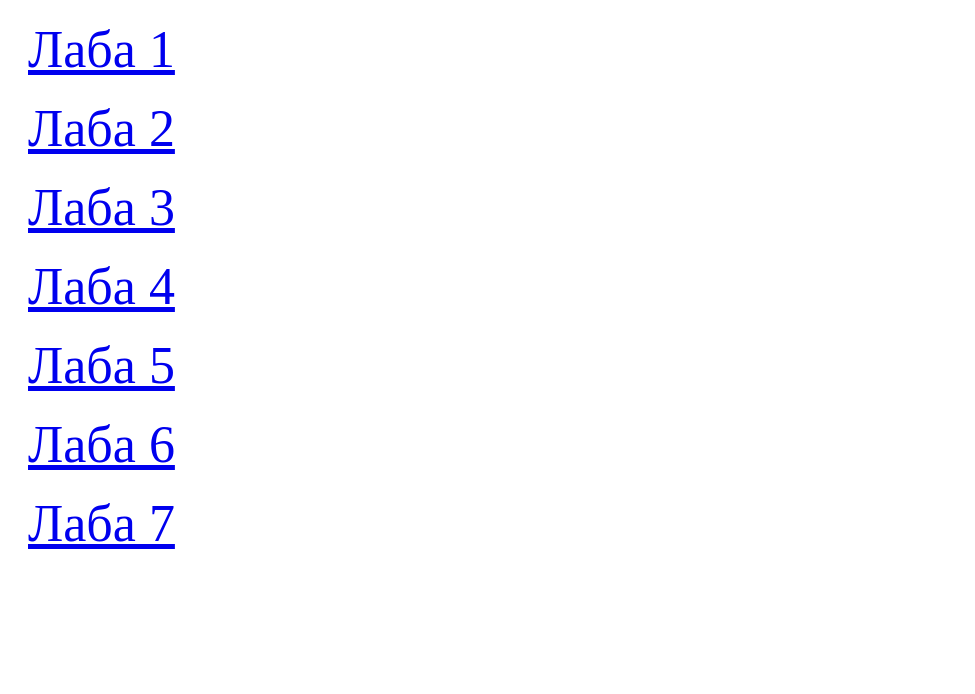
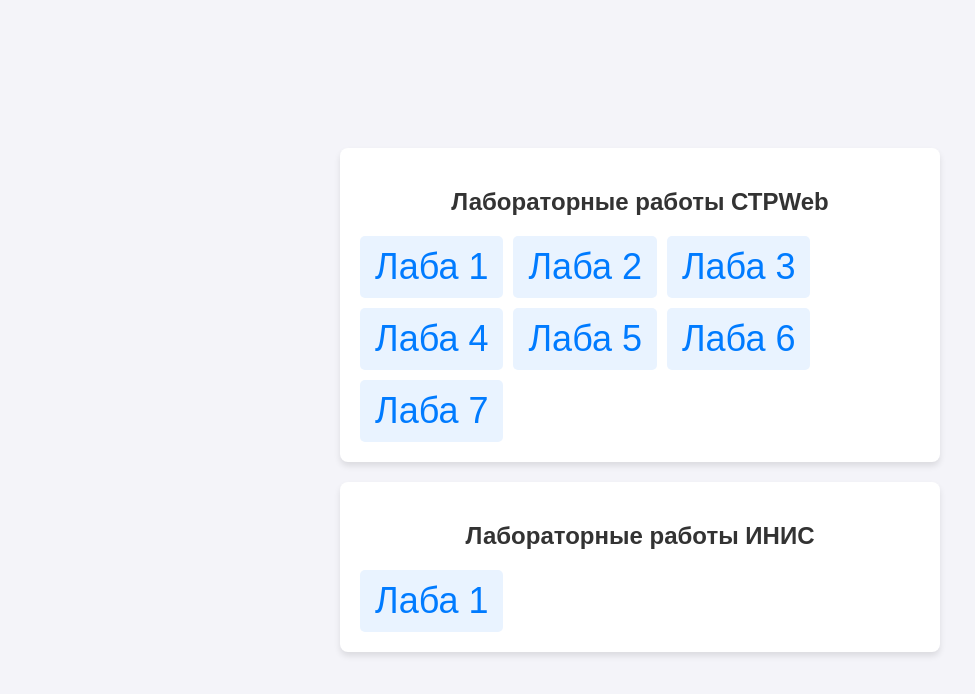
Before and after one commit to Merkroc/CTPweb, a plain HTML site: page index.html in a window 1280 px wide. Shown: the whole page, without its empty margins (0-975 px from the left). Drawn offline with Linux system fonts and the light colour scheme.

Commit message:
Deploy Update

```diff
--- a/index.html
+++ b/index.html
@@ -4,9 +4,12 @@
     <meta charset="UTF-8">
     <meta name="viewport" content="width=device-width, initial-scale=1.0">
     <link rel="stylesheet" href="style.css">
-    <title>Document</title>
+    <title>Лабораторные работы</title>
 </head>
 <body>
+    <div class="container">
+        <div class="lab-group">
+            <h2>Лабораторные работы СТРWeb</h2>
             <a href="Lab1/Code/index.html">Лаба 1</a>
             <a href="Lab2/index.html">Лаба 2</a>
             <a href="Lab3/index.html">Лаба 3</a>
@@ -14,7 +17,12 @@
             <a href="Lab5/index.html">Лаба 5</a>
             <a href="Lab6/index.html">Лаба 6</a>
             <a href="Lab7/index.html">Лаба 7</a>
+        </div>
 
-
+        <div class="lab-group">
+            <h2>Лабораторные работы ИНИС</h2>
+            <a href="Lab1_INIS/index.html">Лаба 1</a>
+        </div>
+    </div>
 </body>
 </html>
--- a/style.css
+++ b/style.css
@@ -1,5 +1,56 @@
+body {
+    font-family: Arial, sans-serif;
+    margin: 0;
+    padding: 0;
+    display: flex;
+    flex-direction: column;
+    align-items: center;
+    justify-content: center;
+    min-height: 100vh;
+    background-color: #f4f4f9;
+}
+
+.container {
+    display: flex;
+    flex-direction: column;
+    gap: 20px;
+    width: 80%;
+    max-width: 600px;
+}
+
+.lab-group {
+    display: flex;
+    flex-wrap: wrap;
+    gap: 10px;
+    background-color: #fff;
+    padding: 20px;
+    border-radius: 8px;
+    box-shadow: 0 4px 6px rgba(0, 0, 0, 0.1);
+}
+
+.lab-group h2 {
+    width: 100%;
+    text-align: center;
+    margin-bottom: 10px;
+    font-size: 1.5em;
+    color: #333;
+}
+
+.lab-group a {
+    text-decoration: none;
+    color: #007bff;
+    background-color: #e9f3ff;
+    padding: 10px 15px;
+    border-radius: 5px;
+    font-size: 36px;
+    transition: transform 0.2s ease-in-out;
+}
+
+.lab-group a:hover {
+    transform: scale(1.1);
+    background-color: #d1e8ff;
+}
+
 a {
-    font-size: 52px;
-    margin: 20px;
-    display: block;
+    font-size: 36px;
 }
```
Lines whose indentation alone changed are shown as unchanged.
